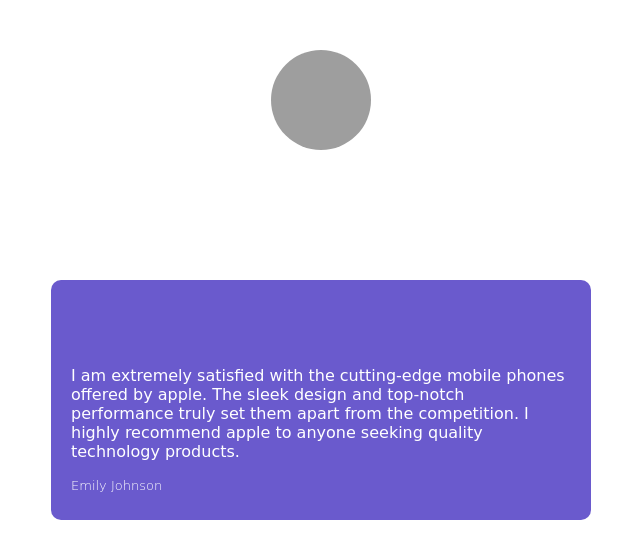
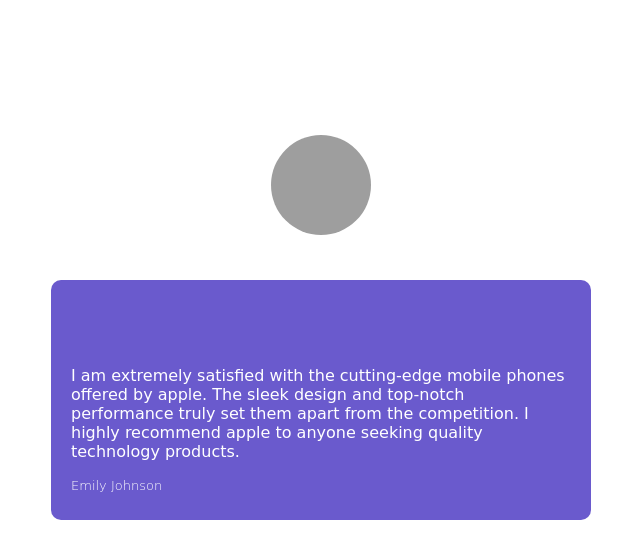
Before and after one commit to negreanunicoleta/testimonials, a plain HTML site: page index.html in a window 1280 px wide. Shown: the whole page, without its empty margins (319-959 px from the left). Drawn offline with Linux system fonts and the light colour scheme; grey boxes are pictures that could not be loaded.

Commit message:
Update style.css

```diff
--- a/style.css
+++ b/style.css
@@ -28,7 +28,7 @@
   position: absolute;
   left: 50%;
   transform: translateX(-50%);
-  top: 50px;
+  top: 135px;
 }
 .username {
   font-size: 13px;
```
